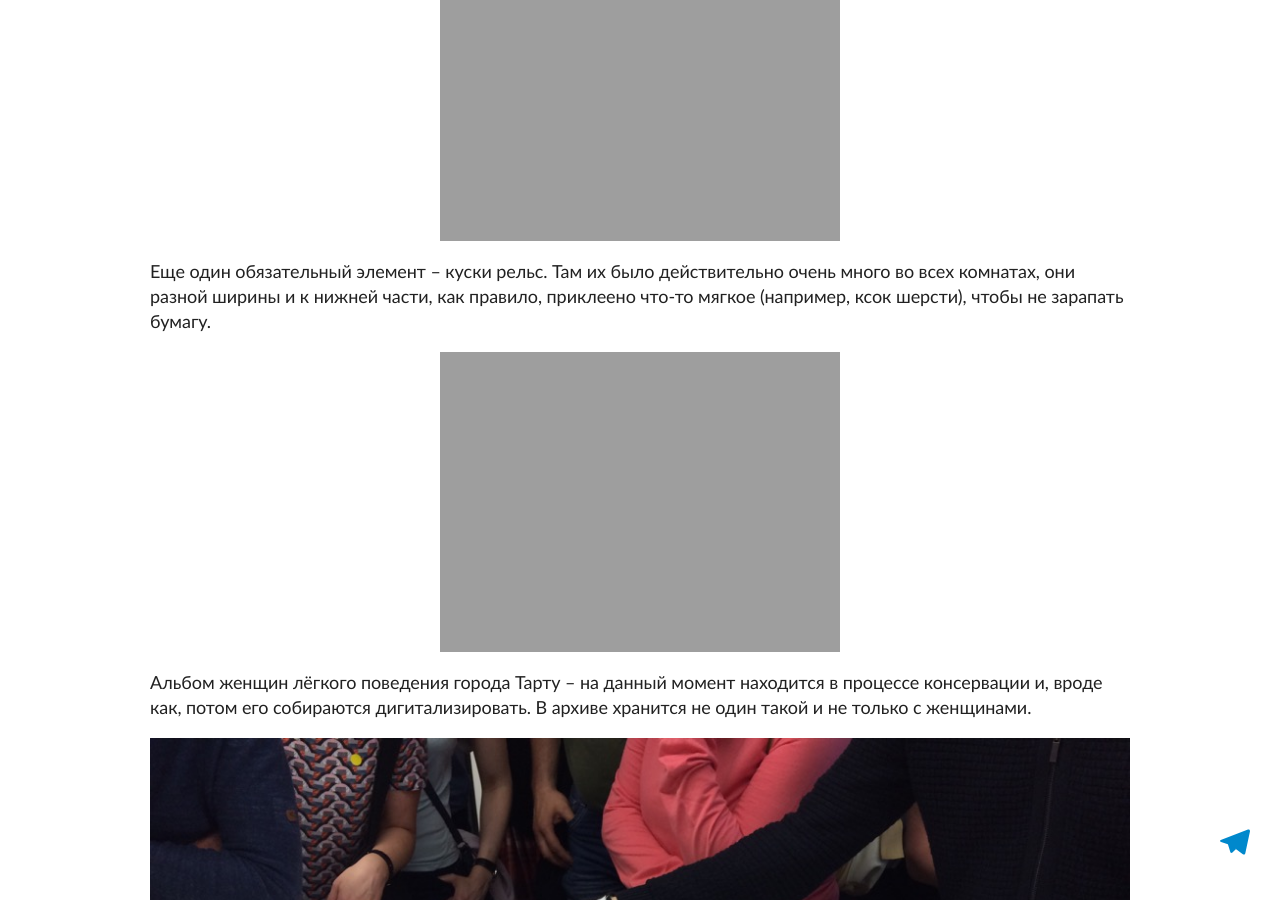
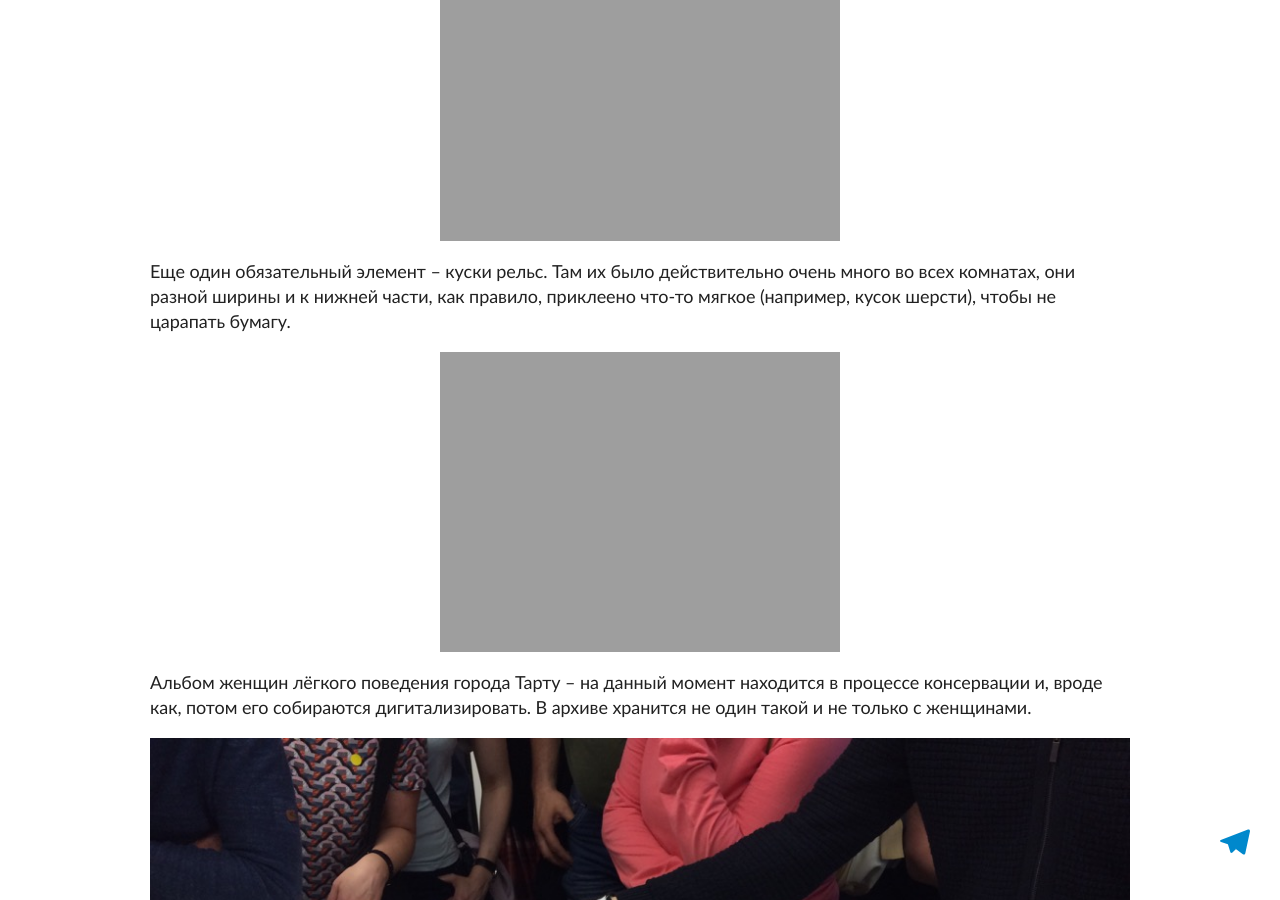
Before and after one commit to iriiiina/blog-about-books, a Jekyll site: the page built from _posts/2018-05-26-noora.html, in a window 1280 px wide and 900 px high, scrolled down 2961 px. Built offline with Jekyll 4.4.1, drawn with Linux system fonts in a browser that asks for light colours; some web fonts are replaced.

Commit message:
Fix typos in last post

```diff
--- a/_posts/2018-05-26-noora.html
+++ b/_posts/2018-05-26-noora.html
@@ -30,7 +30,7 @@ date: 2018-05-26
 
 <p><img src="{{ site.url }}/assets/post-images/2018-05-26/5.jpg" alt="Стол консерватора"/></p>
 
-<p>Еще один обязательный элемент – куски рельс. Там их было действительно очень много во всех комнатах, они разной ширины и к нижней части, как правило, приклеено что-то мягкое (например, ксок шерсти), чтобы не зарапать бумагу.</p>
+<p>Еще один обязательный элемент – куски рельс. Там их было действительно очень много во всех комнатах, они разной ширины и к нижней части, как правило, приклеено что-то мягкое (например, кусок шерсти), чтобы не царапать бумагу.</p>
 
 <p><img src="{{ site.url }}/assets/post-images/2018-05-26/6.jpg" alt="Рельсы"/></p>
 
```
